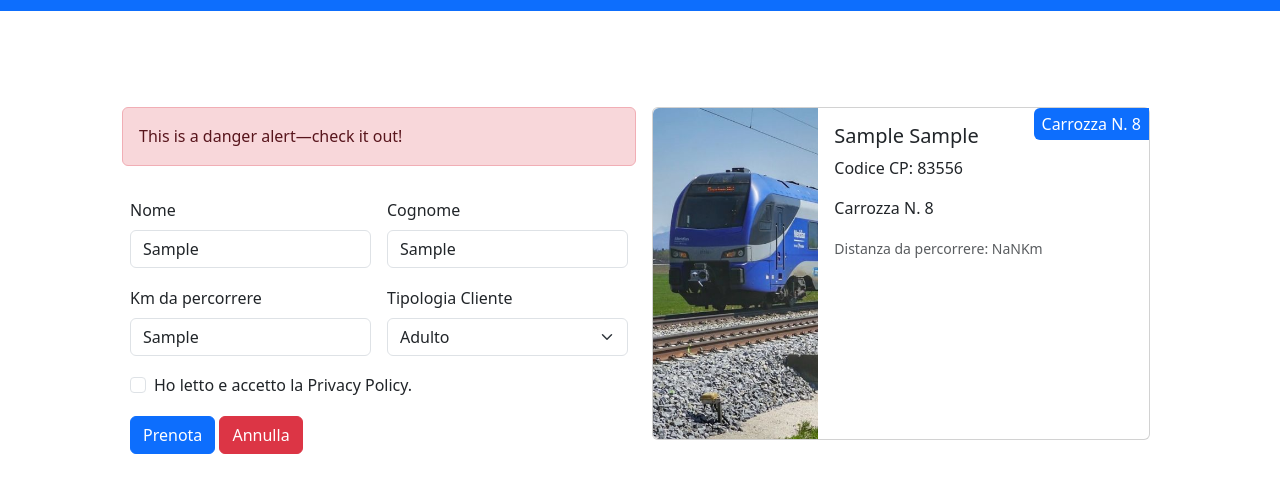
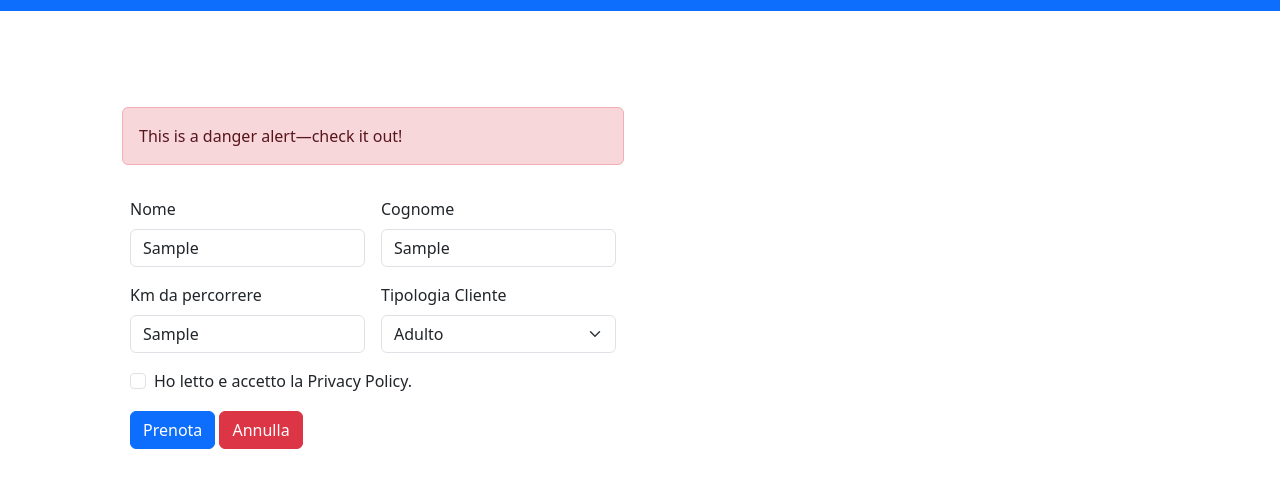
Before and after one commit to DavideGiuseppeCIliento/js-biglietto-treno-form, a plain HTML site: page index.html in a window 1280 px wide. Both pictures are taken after typing "Sample", "Sample", "Sample" into the empty fields and a click on the button "Prenota". Shown: the part 61-554 px from the top of the page. Drawn offline with nearby package versions, Linux system fonts and the light colour scheme.

Commit message:
Finito esercizio, gestisco gli errori.

```diff
--- a/css/style.css
+++ b/css/style.css
@@ -28,3 +28,11 @@
 }
 
 /* ----------------------------------- HEADER -----------------------------------*/
+
+.background-image-card {
+  width: 50px;
+  background-image: url("../assets/img/treno.jpg");
+  background-size: cover;
+  background-position: center;
+  background-repeat: no-repeat;
+}
--- a/index.html
+++ b/index.html
@@ -42,7 +42,7 @@
       <!---------------------------  MAIN --------------------------->
       <main>
         <div class="container">
-          <div class="row p-5">
+          <div class="row p-5 g-5">
             <div class="col-12 col-lg-6 d-flex justify-content-center align-item-center">
               <!-- ############### FORM -->
               <form class="row g-3" id="ticketForm">
@@ -88,13 +88,13 @@
             </div>
             <div class="col-12 col-lg-6 d-flex justify-content-center align-item-center">
               <!-- ############### CARD -->
-              <div class="card mb-3" style="max-width: 540px">
+              <div class="card mb-3 d-none" style="max-width: 540px" id="ticketCard">
                 <div class="row g-0">
-                  <div class="col-md-4">
-                    <img src="./assets/img/treno.jpg" class="img-fluid rounded-start" alt="treno" />
+                  <div class="col-md-4 w-20">
+                    <img src="./assets/img/treno.jpg" class="img-fluid h-100 rounded-start object-fit-cover" alt="Treno" />
                   </div>
                   <div class="col-md-8">
-                    <div class="card-body d-flex flex-column position-relative">
+                    <div class="card-body d-flex flex-column h-100 position-relative">
                       <!-- Carrozza in absolute -->
                       <span class="position-absolute top-0 end-0 bg-primary text-white px-2 py-1 rounded-start">
                         <span id="carrigeCard">N Carrozza</span>
@@ -103,7 +103,7 @@
                       <h5 class="card-title" id="nameCard">Card title</h5>
                       <p class="card-text" id="cpCard">Codice CP</p>
                       <p class="card-text" id="kmRoadCard">Km da percorrere</p>
-                      <p class="card-text"><small class="text-body-secondary" id="typeClientCard">Tipologia Biglietto</small></p>
+                      <p class="card-text mt-auto"><small class="text-body-secondary" id="typeClientCard">Tipologia Biglietto</small></p>
                     </div>
                   </div>
                 </div>
--- a/js/script.js
+++ b/js/script.js
@@ -47,9 +47,9 @@ const compositionCard = (totalPrice, userName, userSurname, userType, userKm) =>
   const carrige = getRandomCarriage();
   document.getElementById("nameCard").innerText = `${userName} ${userSurname}`;
   document.getElementById("cpCard").innerText = `Codice CP: ${cpCard}`;
-  document.getElementById("carrigeCard").innerText = `Carrozza N. ${carrige}`;
-  document.getElementById("kmRoadCard").innerText = `Carrozza N. ${carrige}`;
-  document.getElementById("typeClientCard").innerText = `Distanza da percorrere: ${userKm}Km`;
+  document.getElementById("carrigeCard").innerHTML = `<strong>Carrozza N.</strong> ${carrige}`;
+  document.getElementById("kmRoadCard").innerHTML = `<strong>Distanza da percorrere:</strong> ${userKm}Km`;
+  document.getElementById("typeClientCard").innerText = `${userType}`;
 };
 
 //############################### ALGORITMO
@@ -71,10 +71,18 @@ ticketForm.addEventListener("submit", function (event) {
   const userKm = parseInt(kmEl.value);
   const userType = TypeClientEl.value;
 
+  if (!userName) return;
+  if (!userSurname) return;
+  if (!userKm) return;
+
   // CALCOLO BIGLIETTO
   const totalPrice = priceCalc(userType, userKm);
   console.log(totalPrice);
 
   // COMPOSIZIONE CARD
   compositionCard(totalPrice, userName, userSurname, userType, userKm);
+
+  // VISUALIZZAZIONE CARD
+  document.getElementById("ticketCard").classList.remove("d-none");
+  document.getElementById("ticketCard").classList.add("d-block");
 });
```
